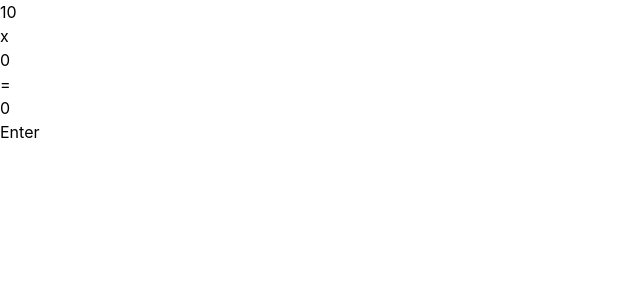
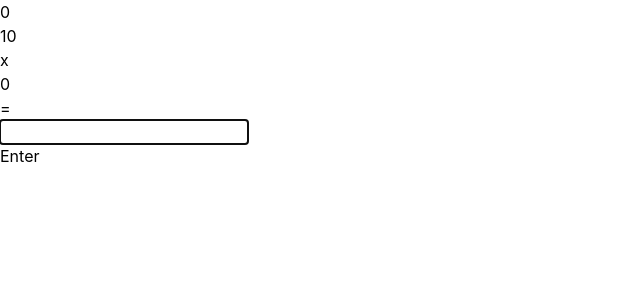
Before and after one commit to desmondtong/Flash-card-game, a React (Vite) app in the folder flash-card-game/: page /game-page in a window 1280 px wide. Shown: the top 300 px of the page, without its empty margins (0-640 px from the left). Built offline with nearby package versions, Linux system fonts and the light colour scheme.

Commit message:
Add checkAnswer and updateScore logic

```diff
--- a/flash-card-game/src/pages/GamePage.tsx
+++ b/flash-card-game/src/pages/GamePage.tsx
@@ -1,10 +1,13 @@
-import React, { useState, useEffect } from "react";
+import React, { useState, useEffect, useRef } from "react";
 import TextBox from "../components/TextBox";
 import Button from "../components/Button";
 
 const GamePage: React.FC = () => {
   const [num1, setNum1] = useState<number>(0);
   const [num2, setNum2] = useState<number>(0);
+  const [score, setScore] = useState<number>(0);
+
+  const inputRef = useRef<HTMLInputElement>(null);
 
   // function
   const setRandomNumbers = () => {
@@ -12,24 +15,49 @@ const GamePage: React.FC = () => {
     setNum2(Math.round(Math.random() * 12));
   };
 
+  const updateScore = (isCorrect = true) => {
+    if (isCorrect) {
+      setScore(score + 1);
+    } else {
+      score && setScore(score - 1);
+    }
+  };
+
+  const checkAnswer = () => {
+    if (inputRef.current && Number(inputRef.current?.value) == num1 * num2) {
+      setRandomNumbers();
+      updateScore();
+
+      inputRef.current.value = "";
+      inputRef.current?.focus();
+    } else {
+      alert("Wrong answer! Please try again!");
+      updateScore(false);
+
+      inputRef.current?.focus();
+    }
+  };
+
   useEffect(() => {
     setRandomNumbers();
-    console.log("test");
+    inputRef.current?.focus();
   }, []);
   return (
     <>
       <div className="border flex flex-col">
+        <div className="border my-10 flex justify-around">
+          <TextBox>{score}</TextBox>
+        </div>
 
-        <div className="border flex flex-row justify-around">
+        <div className="border flex flex-row justify-around text-align">
           <TextBox>{num1}</TextBox>
           <TextBox>x</TextBox>
           <TextBox>{num2}</TextBox>
           <TextBox>=</TextBox>
-          <TextBox>{num1 * num2}</TextBox>
+          <input className="border w-44 h-44 text-8xl" ref={inputRef}></input>
         </div>
 
-        <Button>Enter</Button>
-
+        <Button onClick={checkAnswer}>Enter</Button>
       </div>
     </>
   );
```
